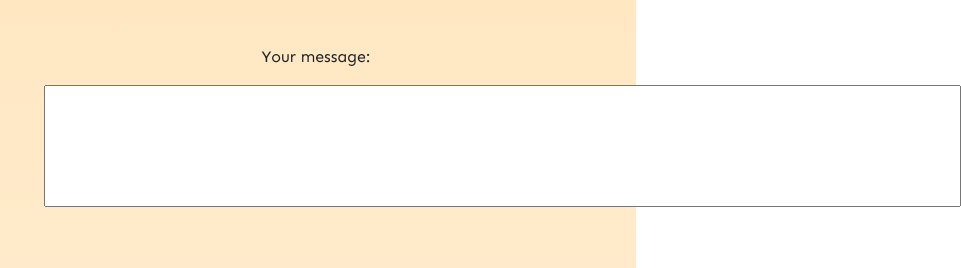
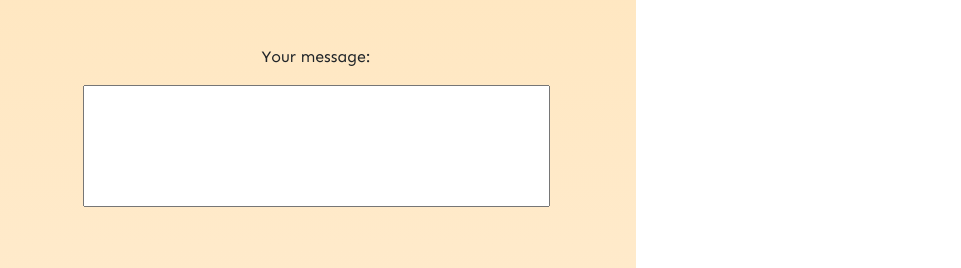
Before and after one commit to bobiz99/decor, a plain HTML site: page index.html in a window 1280 px wide. Shown: the part 5545-5813 px from the top of the page, 644-1605 px from the left, 961 px wide, since content can reach past the window. Drawn offline with nearby package versions, Linux system fonts and the light colour scheme; some packages are replaced by stand-ins of ours.

Commit message:
Update index.html

```diff
--- a/index.html
+++ b/index.html
@@ -161,9 +161,9 @@
               <label for="message" class="mt-4 text-center">Your message:</label>
             </div>
 
-            <div class="row mt-2 d-flex justify-content-center flex-column">
+            <div class="row mt-2 d-flex justify-content-center flex-column align-items-center">
 
-              <textarea id="message" cols="100" rows="5" class="is-valid"></textarea>
+              <textarea id="message" cols="50" rows="5" class="is-valid"></textarea>
               <p id="msgError"></p>
             </div>
             <div class="row d-flex justify-content-center mt-5">
```
